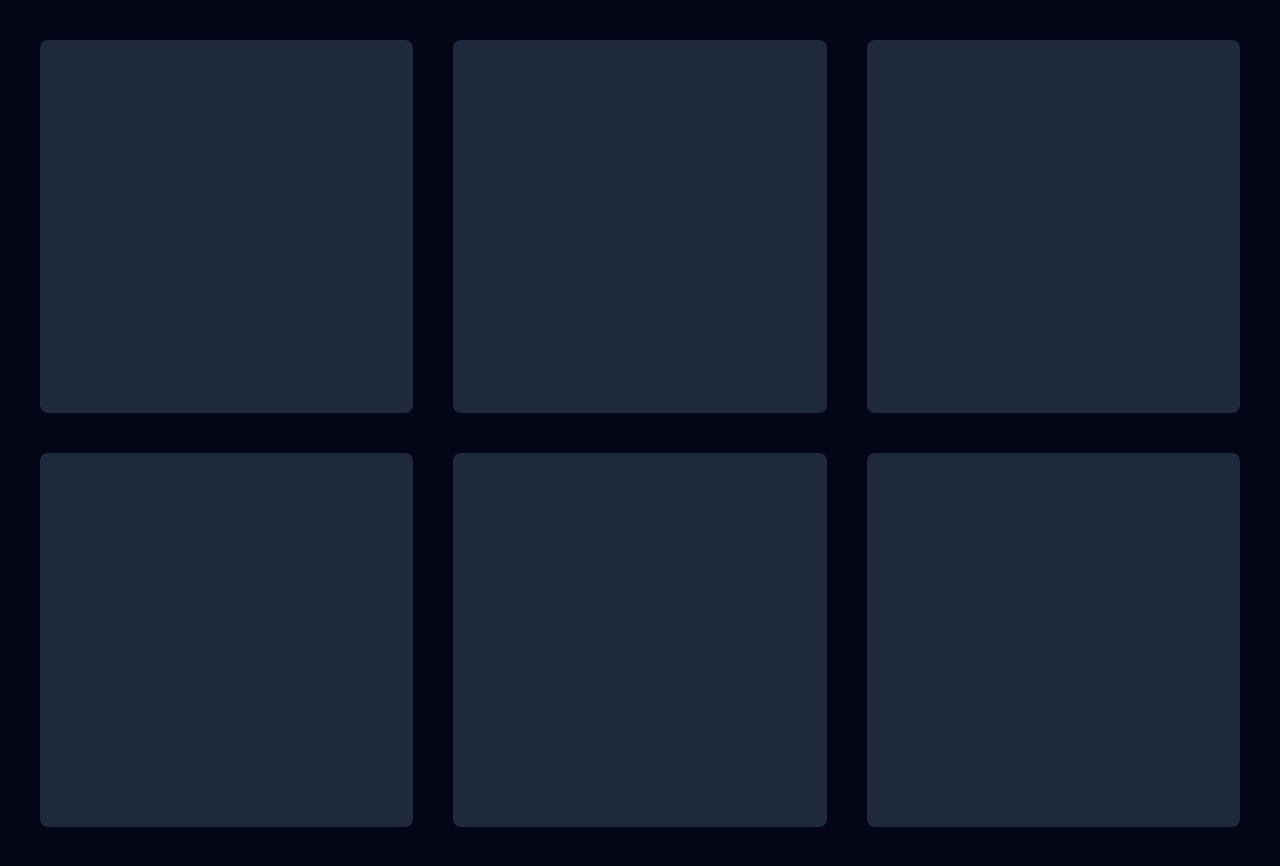
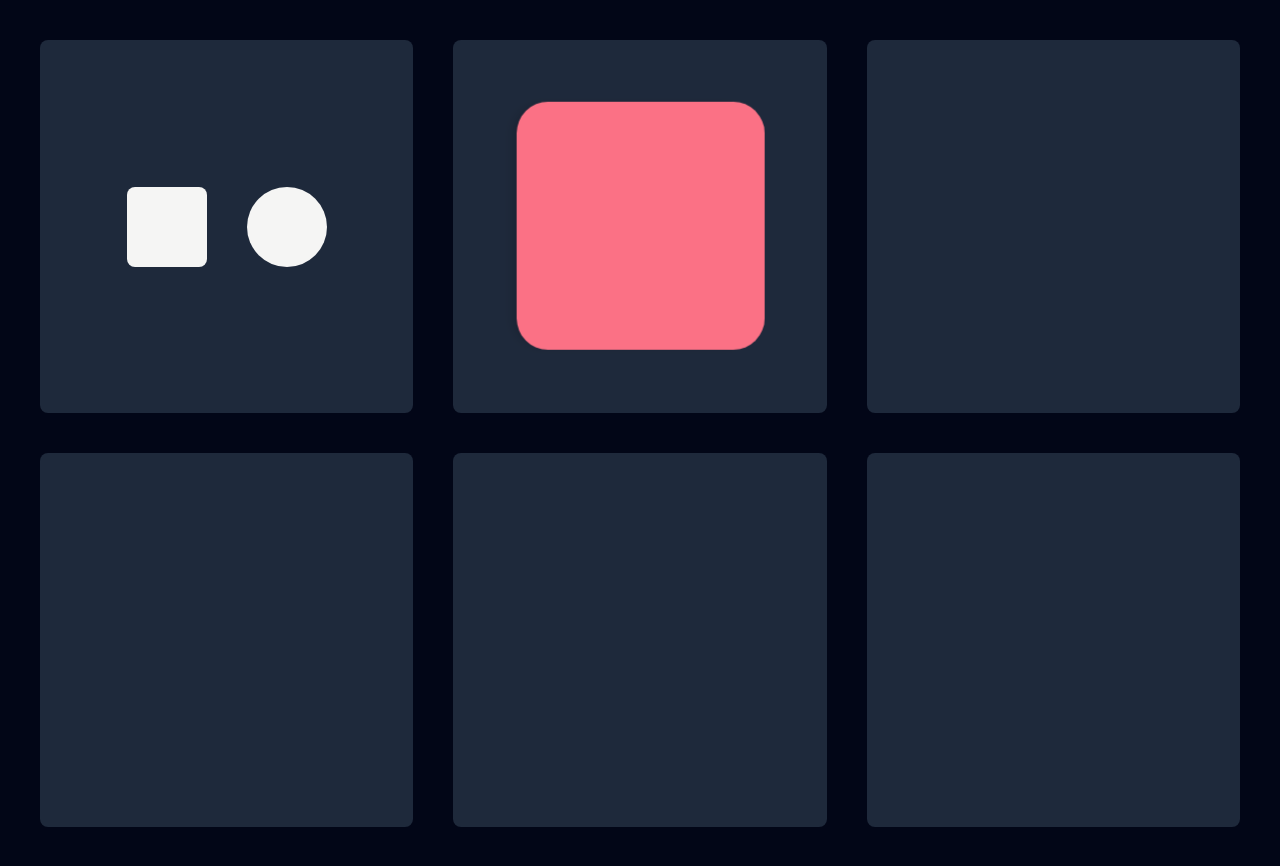
Before and after one commit to DrakeAlia/framer-motion-basics, a Next.js app: page / in a window 1280 px wide. Built offline with nearby package versions, Linux system fonts and the light colour scheme.

Commit message:
added fade up and shape shifting

```diff
--- a/src/app/page.tsx
+++ b/src/app/page.tsx
@@ -30,11 +30,40 @@ export default function Home() {
         <motion.div
           variants={gridSquareVariants}
           className="bg-slate-800 aspect-square rounded-lg justify-center flex items-center gap-10"
-        ></motion.div>
+        >
+          <motion.div
+            className="w-20 h-20 bg-stone-100 rounded-lg"
+            initial={{ opacity: 0, y: 100 }}
+            animate={{ opacity: 1, y: 0 }}
+            transition={{ duration: 1, ease: "easeOut", delay: 0.2 }}
+          />
+          <motion.div
+            className="w-20 h-20 bg-stone-100 rounded-full"
+            initial={{ opacity: 0, y: -100 }}
+            animate={{ opacity: 1, y: 0 }}
+            transition={{ duration: 1, ease: "easeOut", delay: 0.4 }}
+          />
+        </motion.div>
+        {/* Shape Shifting */}
         <motion.div
           variants={gridSquareVariants}
           className="bg-slate-800 aspect-square rounded-lg justify-center flex items-center gap-10"
-        ></motion.div>
+        >
+          <motion.div
+            className="w-1/3 h-1/3 shadow-md bg-rose-400"
+            animate={{
+              scale: [1, 2, 2, 1],
+              rotate: [0, 90, 90, 0],
+              borderRadius: ["10%", "10%", "50%", "10%"],
+            }}
+            transition={{
+              duration: 5,
+              ease: "easeInOut",
+              repeat: 2,
+              repeatDelay: 1,
+            }}
+          />
+        </motion.div>
         <motion.div
           variants={gridSquareVariants}
           className="bg-slate-800 aspect-square rounded-lg justify-center flex items-center gap-10"
```
